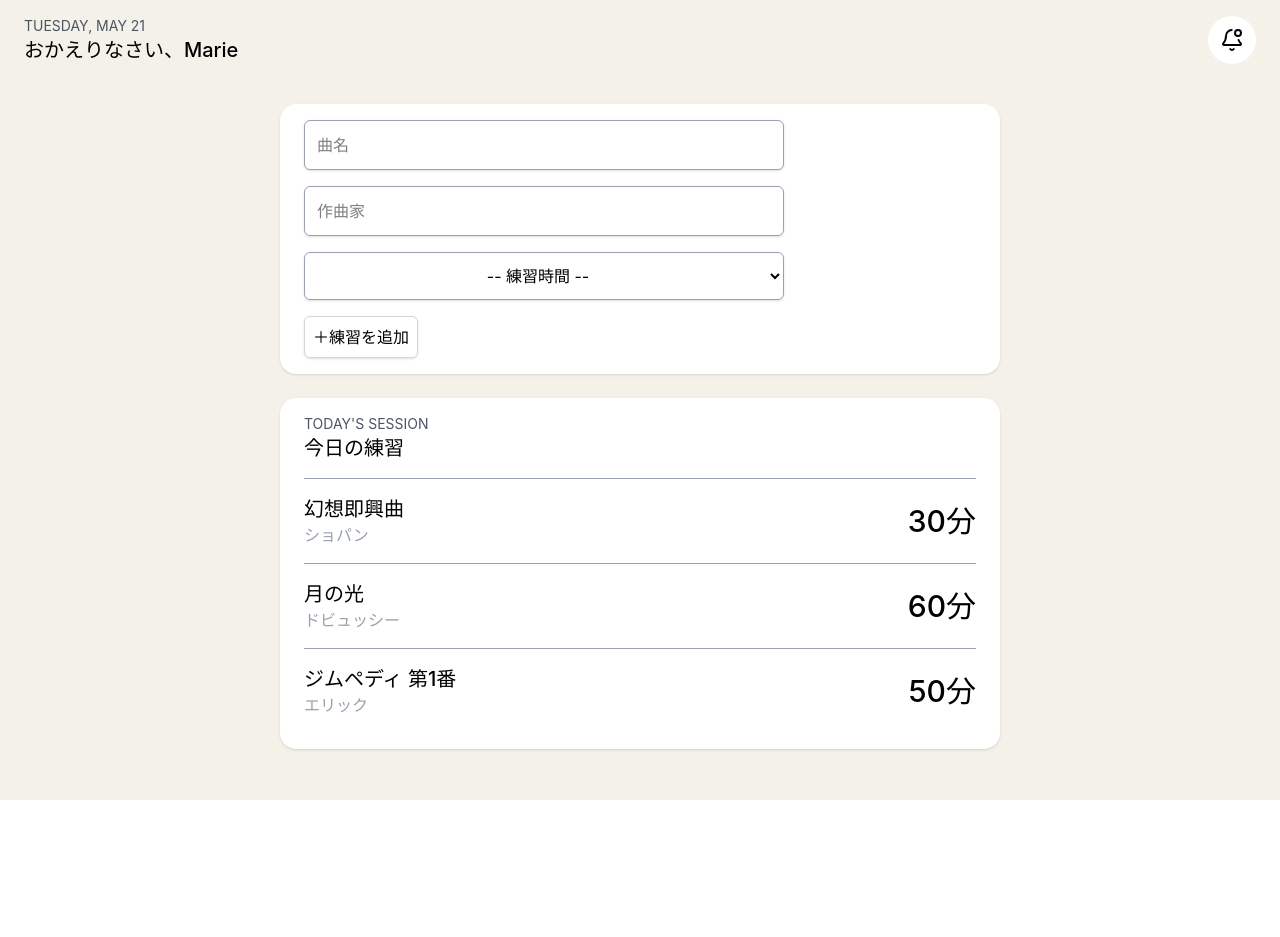
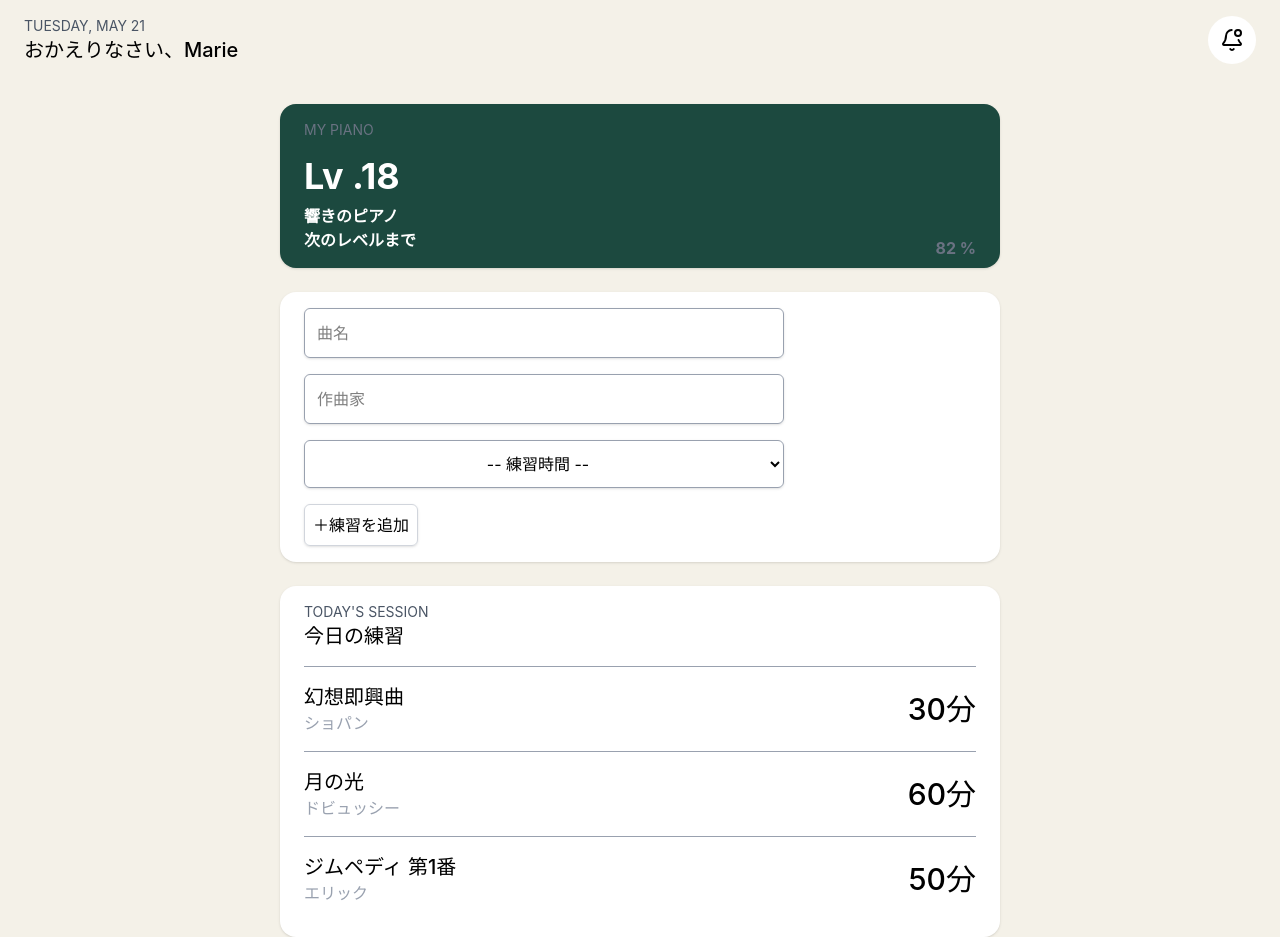
Before and after one commit to sako0515/pianote, a React (Vite) app: page / in a window 1280 px wide. Before the commit the page ends 800 px from the top, so only its background shows below. Built offline with nearby package versions, Linux system fonts and the light colour scheme.

Commit message:
💄 UIの更新

```diff
--- a/src/App.tsx
+++ b/src/App.tsx
@@ -1,15 +1,41 @@
 import "./App.css";
 import { BellDot } from "lucide-react";
 
+type PracticeLog = {
+  id: number;
+  title: string;
+  author: string;
+  practice: number;
+  date: string;
+};
+
 function App() {
-  const logs = [
-    { id: 0, title: "幻想即興曲", author: "ショパン", practice: "30分" },
-    { id: 1, title: "月の光", author: "ドビュッシー", practice: "60分" },
-    { id: 2, title: "ジムペディ 第1番", author: "エリック", practice: "50分" },
+  const logs: PracticeLog[] = [
+    {
+      id: 0,
+      title: "幻想即興曲",
+      author: "ショパン",
+      practice: 30,
+      date: "2026-10-06",
+    },
+    {
+      id: 1,
+      title: "月の光",
+      author: "ドビュッシー",
+      practice: 60,
+      date: "2026-10-06",
+    },
+    {
+      id: 2,
+      title: "ジムペディ 第1番",
+      author: "エリック",
+      practice: 50,
+      date: "2026-10-06",
+    },
   ];
 
   return (
-    <div className="h-dvh bg-[#f4f1e8]">
+    <div className="min-h-screen bg-[#f4f1e8]">
       <header className="flex items-center justify-between px-6 py-4">
         <div className="flex flex-col">
           <span className="text-sm text-gray-600">TUESDAY, MAY 21</span>
@@ -20,11 +46,16 @@ function App() {
         </button>
       </header>
 
-      {/* pianozone
-      <svg viewBox="0 0 120 92" className="piano-mark">
+      <div className="bg-[#1c493f] shadow-sm rounded-2xl px-6 py-4 w-180 mx-auto mt-6">
+        <p className="text-sm text-gray-500">MY PIANO</p>
+        <h1 className="text-white font-bold text-4xl mt-4">Lv .18</h1>
+        {/* <svg viewBox="0 0 120 92" className="piano-mark">
           <rect x="8" y="12" width="104" height="68" rx="6" fill="#f8f5ea" />
 
-        <path d="M8 52h104v22a6 6 0 0 1-6 6H14a6 6 0 0 1-6-6V52Z" fill="#fff" />
+          <path
+            d="M8 52h104v22a6 6 0 0 1-6 6H14a6 6 0 0 1-6-6V52Z"
+            fill="#fff"
+          />
 
           {[26, 44, 62, 80, 98].map((x) => (
             <path d={`M${x} 52v28`} stroke="#c9c5b9" />
@@ -34,6 +65,11 @@ function App() {
             <rect x={x} y="12" width="11" height="43" fill="#173f38" />
           ))}
         </svg> */}
+        <p className="text-white font-bold mt-2">響きのピアノ</p>
+        <span className="text-white font-bold mt-2">次のレベルまで</span>
+        <span className="text-gray-500 font-bold mt-2 float-right">82 %</span>
+        <div className=""></div>
+      </div>
 
       <form className="px-6 py-4  bg-white rounded-2xl w-180 mx-auto mt-6 shadow-sm">
         <label>
@@ -76,7 +112,7 @@ function App() {
             <li key={log.id} className="border-t border-gray-400 py-4">
               <span className="font-medium text-xl">{log.title}</span>
               <span className="float-right font-medium pt-2 text-3xl">
-                {log.practice}
+                {log.practice}分
               </span>
               <p className="text-gray-400">{log.author}</p>
             </li>
```
Lines whose indentation alone changed are shown as unchanged.
